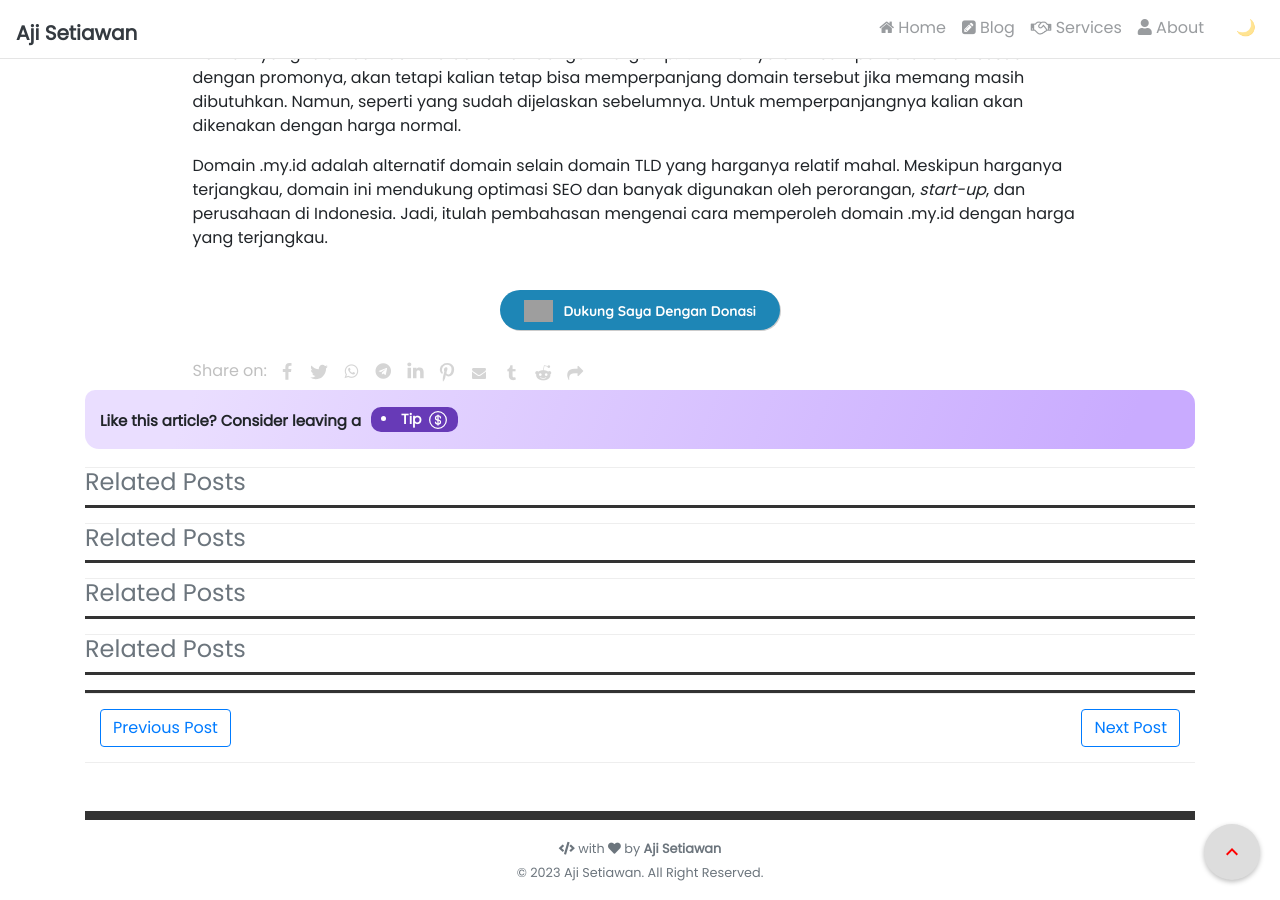
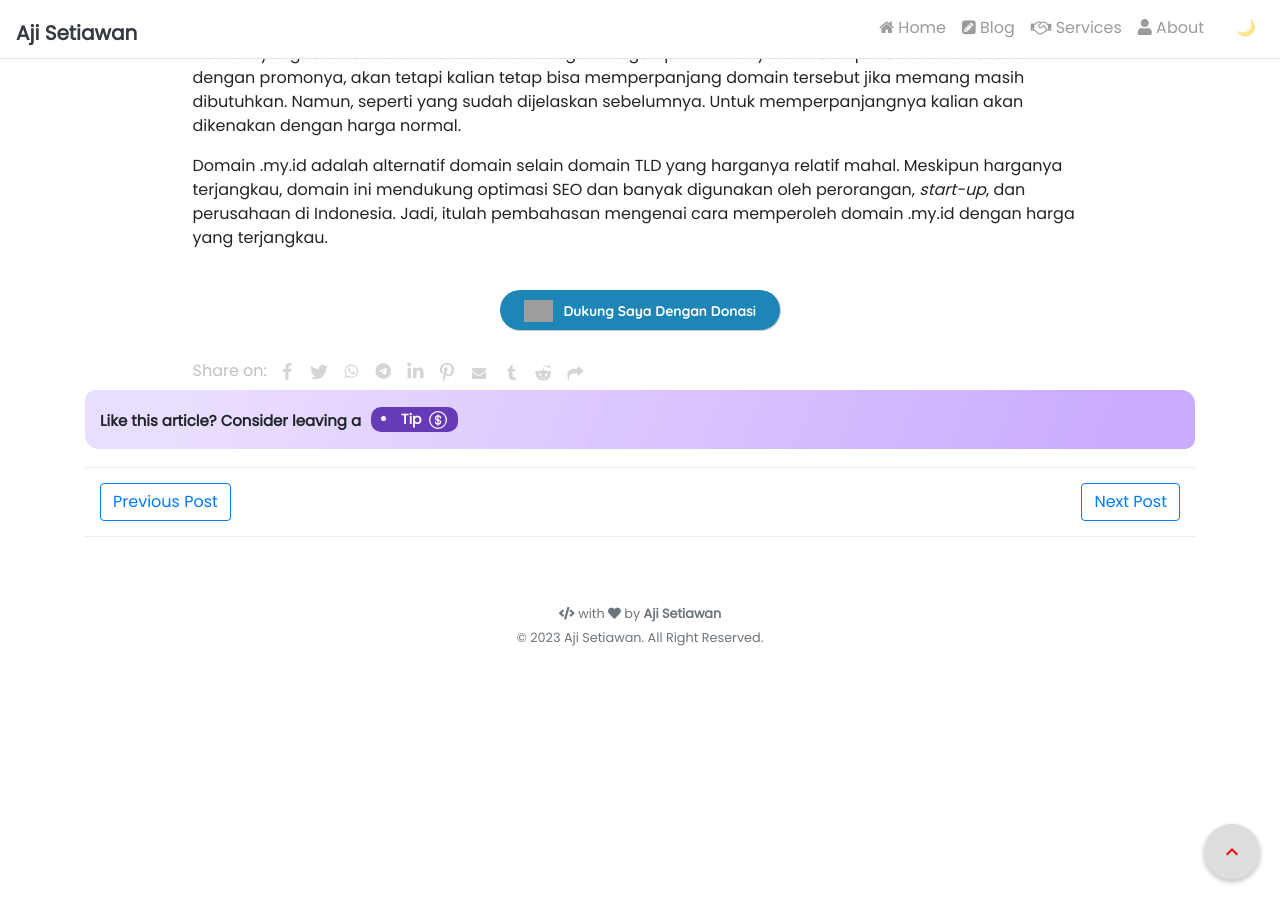
Before and after one commit to ajisetiawan716/ajisetiawan716.github.io, a Jekyll site: the page built from _posts/2023-12-15-cara-daftar-domain-my.id-murah-di-dewabiz.md, in a window 1280 px wide and 900 px high, scrolled down 5566 px. Built offline with Jekyll 4.4.1, drawn with Linux system fonts in a browser that asks for light colours; nearby versions of some CDN libraries; comment, search, counter and statistics services are not loaded; grey boxes are pictures that could not be loaded.

Commit message:
Update related-post.html

```diff
--- a/_includes/blog/related-post.html
+++ b/_includes/blog/related-post.html
@@ -4,9 +4,7 @@
 
 
   {% for post in site.posts %}
-<div class="separator"></div>
-<h4 class="text-muted">Related Posts</h4>
-<div class="rect">
+
 
     {% assign sameTagCount = 0 %}
     {% assign commonTags = '' %}
@@ -22,7 +20,9 @@
     {% endfor %}
 
     {% if sameTagCount >= minCommonTags %}
-
+<div class="separator"></div>
+<h4 class="text-muted">Related Posts</h4>
+<div class="rect">
           <a href="{{ site.baseurl }}{{ post.url }}">
               <div class="rel">
                   <h5>{{ post.title }}</h5>
```
